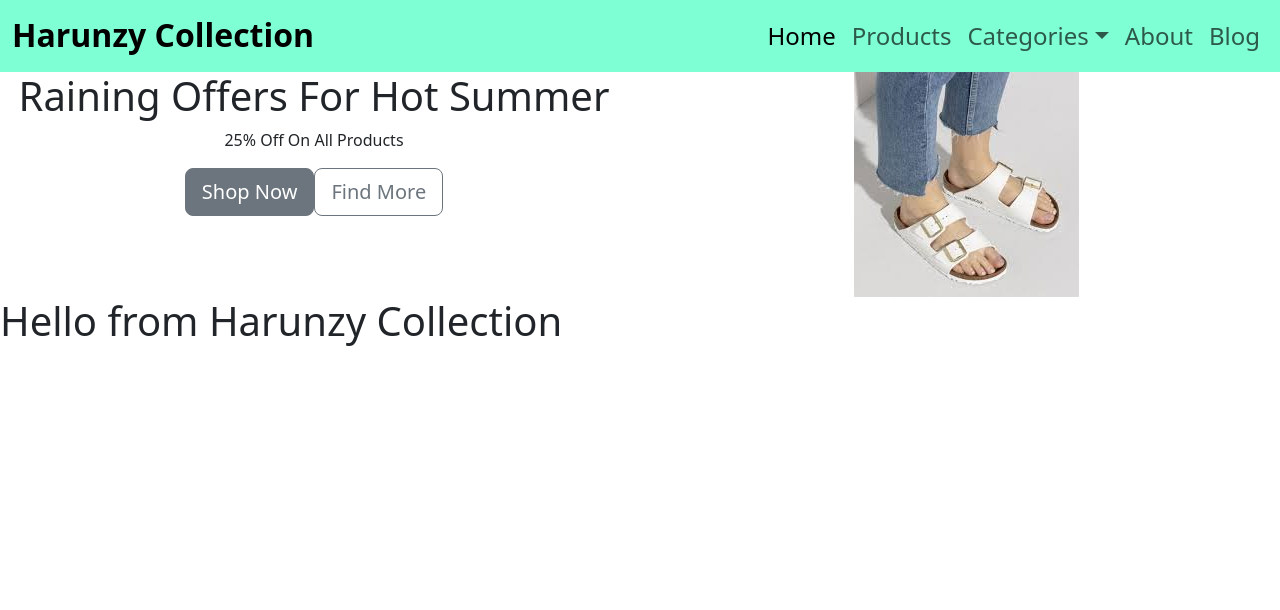
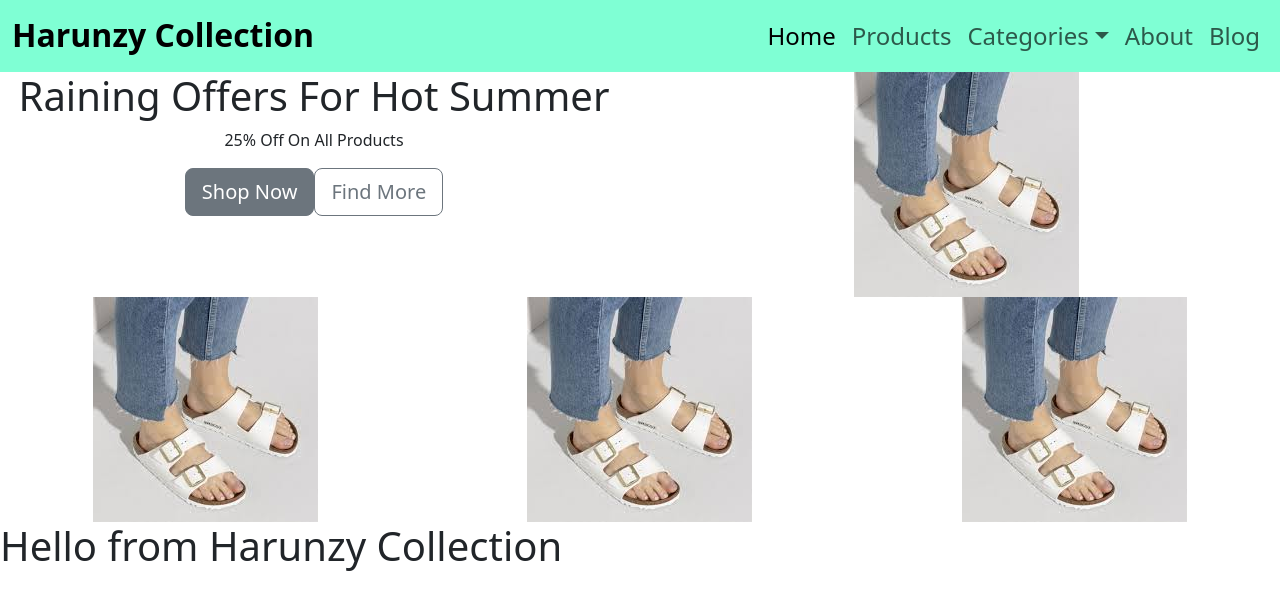
Before and after one commit to HarunaZakaria/HarunzyCollection, a React (Vite) app: page / in a window 1280 px wide. Shown: the top 610 px of the page. Built offline with nearby package versions, Linux system fonts and the light colour scheme.

Commit message:
add new content in the header

```diff
--- a/src/Components/Header.jsx
+++ b/src/Components/Header.jsx
@@ -3,6 +3,7 @@ export default function Header() {
     return(
         <div>
             <NavBar />
+            {/* Header top section  start*/}
             <div className="row header-message">
                 <div className="col-lg-6">
                     <h1>Raining Offers For Hot Summer</h1>
@@ -14,6 +15,22 @@ export default function Header() {
                     <img src="/images/sandals.jpg" alt="" />
                 </div>
             </div>
+            {/* Header top section  end*/}
+
+            {/* Categories section start */}
+
+            <div className="row header-message">
+                <div className="col-lg-4">
+                    <img src="/images/sandals.jpg" alt="picture" />
+                </div>
+                <div className="col-lg-4">
+                    <img src="/images/sandals.jpg" alt="picture" />
+                </div>
+                <div className="col-lg-4">
+                    <img src="/images/sandals.jpg" alt="picture" />
+                </div>
+            </div>
+            {/* Categories section end */}
         </div>
     )
 }
```
Lines whose indentation alone changed are shown as unchanged.
